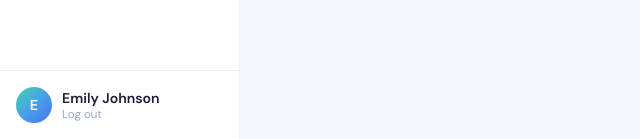
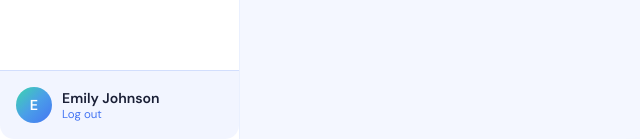
Before and after one commit to luvin-st/Strata, a plain HTML site: page frontend/views/tasks.html in a window 1280 px wide. In both pictures the pointer is over the element 119 px from the left and 765 px from the top of the page. Shown: the part 661-800 px from the top of the page, 0-640 px from the left. Drawn offline with Linux system fonts and the light colour scheme.

Commit message:
Log out button finished

```diff
--- a/frontend/styles/stylesheet.css
+++ b/frontend/styles/stylesheet.css
@@ -81,7 +81,9 @@ body{font-family:'DM Sans',sans-serif;background:var(--surface);color:var(--text
 .nav-icon{width:20px;height:20px;display:flex;align-items:center;justify-content:center;flex-shrink:0;color:currentColor;}
 .nav-icon svg{width:16px;height:16px;}
 .nav-badge{margin-left:auto;background:var(--blue);color:#fff;font-size:.65rem;font-weight:700;padding:2px 7px;border-radius:20px;}
-.sidebar-user{padding:16px;border-top:1px solid var(--border);display:flex;align-items:center;gap:10px;cursor:pointer;transition:border-color .25s;}
+.sidebar-user{padding:16px;border-top:1px solid var(--border);display:flex;align-items:center;gap:10px;cursor:pointer;transition:background .2s,border-color .25s;border-radius:0 0 var(--r) var(--r);}
+.sidebar-user:hover{background:rgba(69,117,243,.07);border-color:var(--border-med);}
+.sidebar-user:hover .user-email{color:var(--blue);}
 .user-avatar{width:36px;height:36px;border-radius:50%;background:var(--grad);display:flex;align-items:center;justify-content:center;color:#fff;font-weight:700;font-size:.9rem;flex-shrink:0;}
 .user-info{flex:1;overflow:hidden;}
 .user-name{font-size:.88rem;font-weight:600;white-space:nowrap;overflow:hidden;text-overflow:ellipsis;}
```
